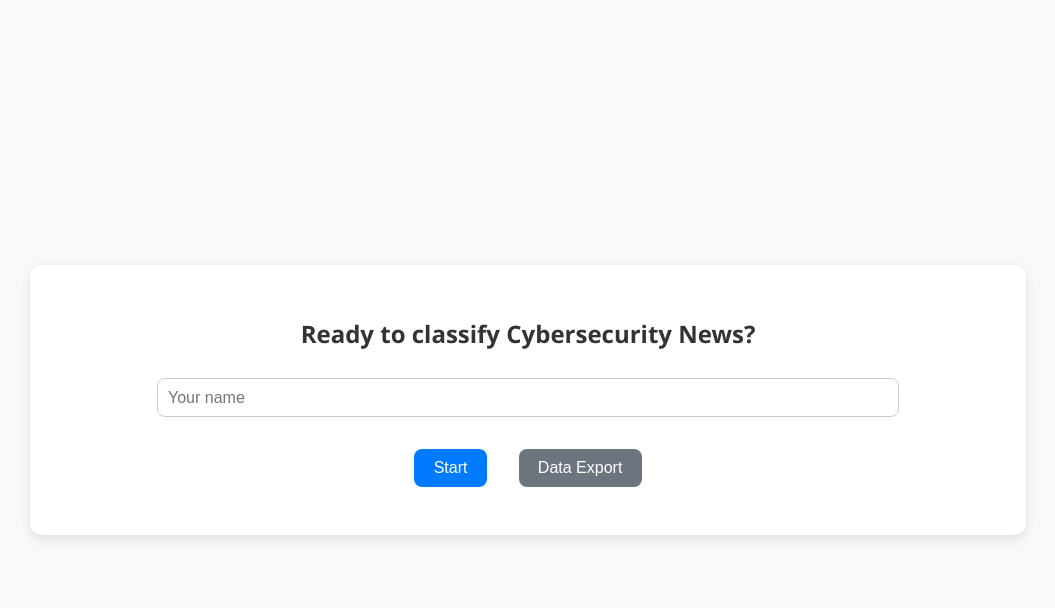
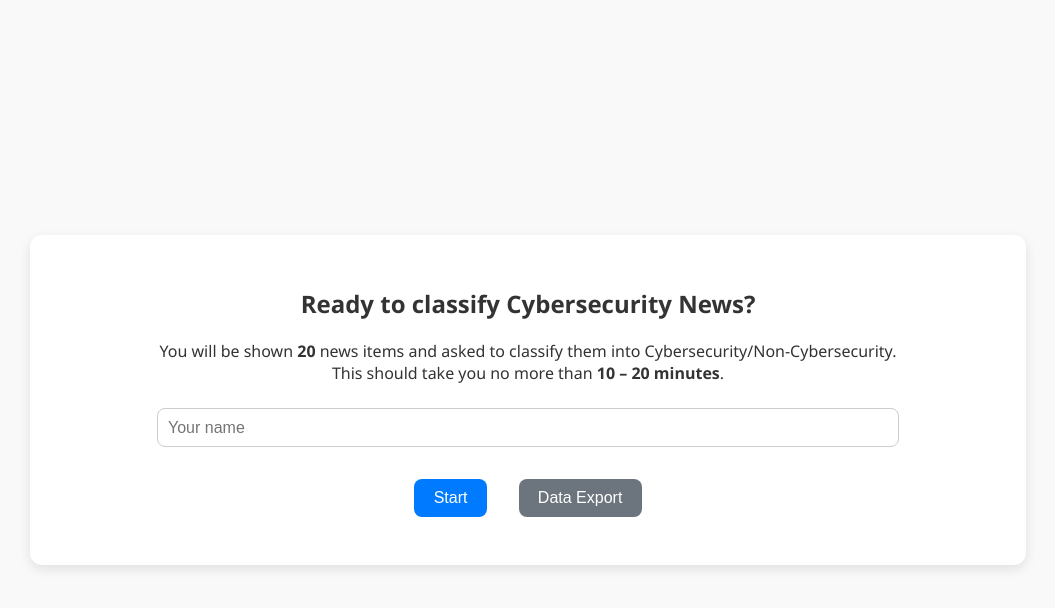
Before and after one commit to taranis-ai/cybersec-survey, a Flask app: page / in a window 1280 px wide. Shown: the top 608 px of the page, without its empty margins (112-1167 px from the left). Run offline with Flask 3, Linux system fonts and the light colour scheme; parts of the project's set-up code (start-up, migrations or seed data) failed here and were passed over.

Commit message:
Add a short notification for users to login.html

```diff
--- a/cybersec_survey/app.py
+++ b/cybersec_survey/app.py
@@ -75,8 +75,12 @@ def login():
 
     if "username" in session:
         return redirect(url_for("classify"))
-
-    return render_template("login.html")
+    return render_template(
+        "login.html",
+        num_news_items=Config.NEWS_ITEMS_PER_SESSION,
+        time_limit_min=Config.NEWS_ITEMS_PER_SESSION // 2,
+        time_limit_max=Config.NEWS_ITEMS_PER_SESSION,
+    )
 
 
 @app.route("/classify")
--- a/cybersec_survey/templates/login.html
+++ b/cybersec_survey/templates/login.html
@@ -21,6 +21,10 @@
     {% if error %}
       <p style="color: red;">{{ error }}</p>
     {% endif %}
+    <p>
+      You will be shown <strong>{{ num_news_items }}</strong> news items and asked to classify them into Cybersecurity/Non-Cybersecurity.<br>
+      This should take you no more than <strong>{{ time_limit_min }} – {{ time_limit_max }} minutes</strong>.
+    </p>
 
     <form method="POST" action="/">
       <input type="text" name="username" placeholder="Your name" required>
```
